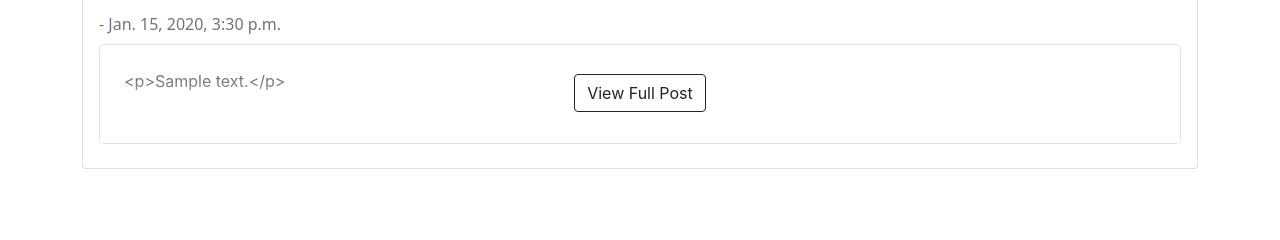
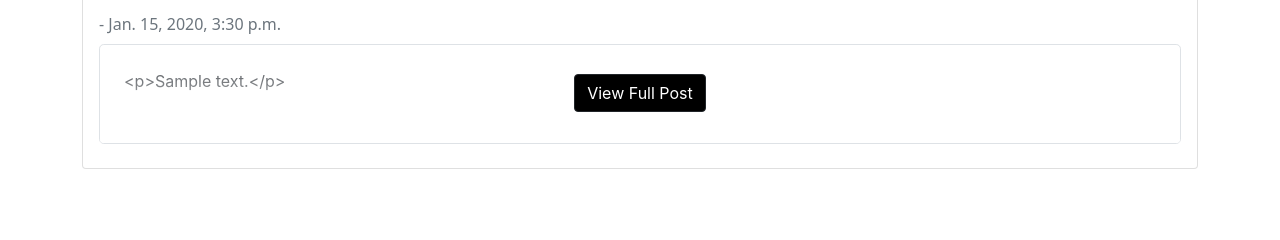
Before and after one commit to AakankshaJain342/Blogger-Diaries, a Django app: template templates/feed.html in a window 1280 px wide. Shown: the part 263-503 px from the top of the page. Run offline with Django 3.2, Linux system fonts and the light colour scheme; the template is opened without the code that fills it: values that come from a table or form of the project are taken from there, others are empty; tables that the repository leaves empty hold one stand-in row (values such as "Sample post"); data that the repository does not hold is empty.

Commit message:
Add styling changes

```diff
--- a/templates/feed.html
+++ b/templates/feed.html
@@ -25,7 +25,7 @@
         {{ post.html }}
         {% endautoescape %}
         <div class="post-end d-flex align-items-center justify-content-center">
-          <a href="/posts/{{ post.id }}/" class="btn btn-outline-dark text-dark text-decoration-none">View Full Post</a>
+          <a href="/posts/{{ post.id }}/" class="btn btn-dark text-decoration-none">View Full Post</a>
         </div>
       </div>
     </div>
@@ -51,14 +51,11 @@
     background-image: linear-gradient(to bottom, rgba(255,255,255,0), rgb(255, 255, 255, 1))
   }
 
-  .post-end .btn-outline-dark {
-    background: white!important;
-  }
-
-  .post-end .text-dark:hover {
+  .post-end .btn-dark {
     background: black!important;
     color: white!important;
   }
+
 </style>
 {% endblock %}
 
```
